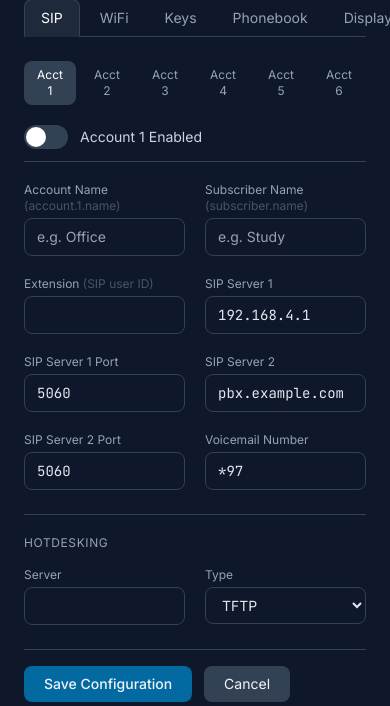
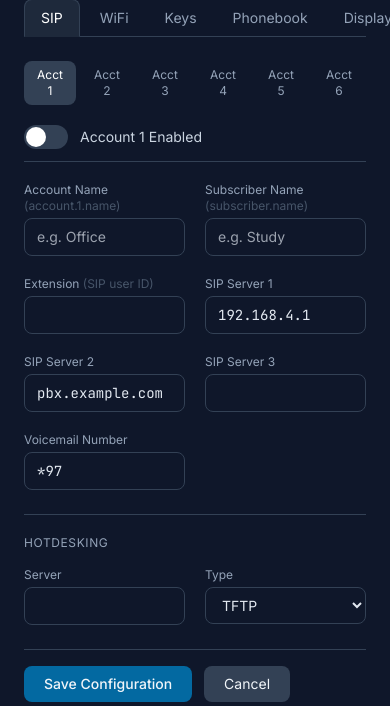
Before and after one commit to tarantir/GrandStream-Config-Manager, a FastAPI app: template templates/phone_edit.html in a window 390 px wide; the page is wider, and only the part inside the window is pictured. Shown: the part 196-902 px from the top of that part. Run offline with FastAPI, Linux system fonts and the light colour scheme; the template is opened without the code that fills it, so the values that code supplies are empty; some libraries are stand-ins or nearby versions.

Commit message:
Add support for additional SIP server configuration in phone settings
Co-authored-by: Copilot <copilot@github.com>

```diff
--- a/database.py
+++ b/database.py
@@ -88,8 +88,7 @@ def init_db():
         from models import Phone, SipAccount
         for phone in db.query(Phone).filter(~Phone.sip_accounts.any()).all():
             row = db.execute(
-                text("SELECT sip_server_1, sip_server_2, sip_server_1_port, "
-                     "sip_server_2_port, voicemail_number "
+                text("SELECT sip_server_1, sip_server_2, voicemail_number "
                      "FROM phone_configs WHERE phone_id = :pid"),
                 {"pid": phone.id}
             ).fetchone()
@@ -99,9 +98,7 @@ def init_db():
                 extension=phone.extension or "",
                 sip_server_1=row[0] if row and row[0] else "192.168.1.1",
                 sip_server_2=row[1] if row and row[1] else "pbx.example.com",
-                sip_server_1_port=row[2] if row and row[2] else 5060,
-                sip_server_2_port=row[3] if row and row[3] else 5060,
-                voicemail_number=row[4] if row and row[4] else "*97",
+                voicemail_number=row[2] if row and row[2] else "*97",
             ))
             for n in range(2, 7):
                 db.add(SipAccount(phone_id=phone.id, account_num=n, enabled=False,
--- a/main.py
+++ b/main.py
@@ -161,11 +161,7 @@ async def save_phone_config(request: Request, phone_id: int, db: Session = Depen
         acct.extension = form_data.get(f"acct_{n}_extension", "")
         acct.sip_server_1 = form_data.get(f"acct_{n}_sip_server_1", "192.168.1.1")
         acct.sip_server_2 = form_data.get(f"acct_{n}_sip_server_2", "pbx.example.com")
-        try:
-            acct.sip_server_1_port = int(form_data.get(f"acct_{n}_sip_server_1_port", 5060))
-            acct.sip_server_2_port = int(form_data.get(f"acct_{n}_sip_server_2_port", 5060))
-        except (ValueError, TypeError):
-            pass
+        acct.sip_server_3 = form_data.get(f"acct_{n}_sip_server_3", "")
         acct.voicemail_number = form_data.get(f"acct_{n}_voicemail_number", "*97")
 
     # Sync Phone.display_name from account 1 subscriber_name for the dashboard
--- a/mockups/02-phone-edit.html
+++ b/mockups/02-phone-edit.html
@@ -54,11 +54,11 @@
 
     <!-- Tab bar -->
     <div class="flex gap-1 border-b border-slate-700 mb-6">
-      <button class="px-4 py-2 text-sm rounded-t-lg text-slate-400 hover:text-slate-200">SIP</button>
+      <button class="px-4 py-2 text-sm rounded-t-lg bg-slate-800 text-white border border-slate-700 border-b-slate-800 -mb-px z-10">SIP</button>
       <button class="px-4 py-2 text-sm rounded-t-lg text-slate-400 hover:text-slate-200">WiFi</button>
       <button class="px-4 py-2 text-sm rounded-t-lg text-slate-400 hover:text-slate-200">Keys</button>
       <button class="px-4 py-2 text-sm rounded-t-lg text-slate-400 hover:text-slate-200">Phonebook</button>
-      <button class="px-4 py-2 text-sm rounded-t-lg bg-slate-800 text-white border border-slate-700 border-b-slate-800 -mb-px z-10">Display</button>
+      <button class="px-4 py-2 text-sm rounded-t-lg text-slate-400 hover:text-slate-200">Display</button>
       <button class="px-4 py-2 text-sm rounded-t-lg text-slate-400 hover:text-slate-200">Provisioning</button>
     </div>
 
--- a/models.py
+++ b/models.py
@@ -50,6 +50,7 @@ class SipAccount(Base):
     extension = Column(Text, default="")
     sip_server_1 = Column(Text, default="192.168.1.1")
     sip_server_2 = Column(Text, default="pbx.example.com")
+    sip_server_3 = Column(Text, default="")
     sip_server_1_port = Column(Integer, default=5060)
     sip_server_2_port = Column(Integer, default=5060)
     voicemail_number = Column(Text, default="*97")
--- a/templates/phone_edit.html
+++ b/templates/phone_edit.html
@@ -102,18 +102,13 @@
             class="w-full bg-slate-900 border border-slate-700 rounded-lg px-3 py-2 text-sm mono text-slate-200 focus:ring-1 focus:ring-sky-500 focus:border-sky-500 outline-none">
         </div>
         <div>
-          <label class="block text-xs text-slate-400 mb-1">SIP Server 1 Port</label>
-          <input type="number" name="acct_{{ n }}_sip_server_1_port" value="{{ acct.sip_server_1_port if acct else 5060 }}"
-            class="w-full bg-slate-900 border border-slate-700 rounded-lg px-3 py-2 text-sm mono text-slate-200 focus:ring-1 focus:ring-sky-500 focus:border-sky-500 outline-none">
-        </div>
-        <div>
           <label class="block text-xs text-slate-400 mb-1">SIP Server 2</label>
           <input type="text" name="acct_{{ n }}_sip_server_2" value="{{ acct.sip_server_2 if acct else 'pbx.example.com' }}"
             class="w-full bg-slate-900 border border-slate-700 rounded-lg px-3 py-2 text-sm mono text-slate-200 focus:ring-1 focus:ring-sky-500 focus:border-sky-500 outline-none">
         </div>
         <div>
-          <label class="block text-xs text-slate-400 mb-1">SIP Server 2 Port</label>
-          <input type="number" name="acct_{{ n }}_sip_server_2_port" value="{{ acct.sip_server_2_port if acct else 5060 }}"
+          <label class="block text-xs text-slate-400 mb-1">SIP Server 3</label>
+          <input type="text" name="acct_{{ n }}_sip_server_3" value="{{ acct.sip_server_3 if acct else '' }}"
             class="w-full bg-slate-900 border border-slate-700 rounded-lg px-3 py-2 text-sm mono text-slate-200 focus:ring-1 focus:ring-sky-500 focus:border-sky-500 outline-none">
         </div>
         <div>
--- a/xml_generator.py
+++ b/xml_generator.py
@@ -50,6 +50,10 @@ def _emit_account(config: ET.Element, n: int, acct) -> None:
     srv2 = ET.SubElement(config, "item")
     srv2.set("name", f"account.{n}.sip.server.2")
     _part(srv2, "address", acct.sip_server_2 or "")
+
+    srv3 = ET.SubElement(config, "item")
+    srv3.set("name", f"account.{n}.sip.server.3")
+    _part(srv3, "address", acct.sip_server_3 or "")
 
 
 def generate_xml(phone: Phone) -> str:
--- a/xml_importer.py
+++ b/xml_importer.py
@@ -237,7 +237,7 @@ WIFI_SSID_FIELDS = ["essid", "psk", "key_mgmt", "enabled", "hidden", "priority"]
 
 ACCOUNT_FIELDS = [
     "display_name", "subscriber_name", "extension", "enabled",
-    "sip_server_1", "sip_server_2", "sip_server_1_port", "sip_server_2_port",
+    "sip_server_1", "sip_server_2", "sip_server_3",
     "voicemail_number",
 ]
 
```
